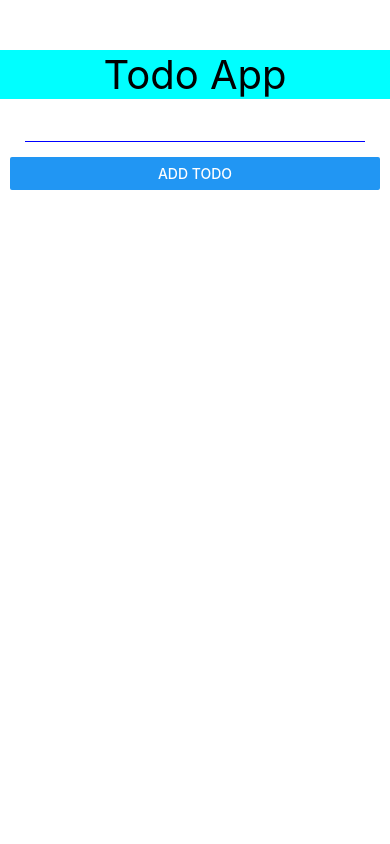
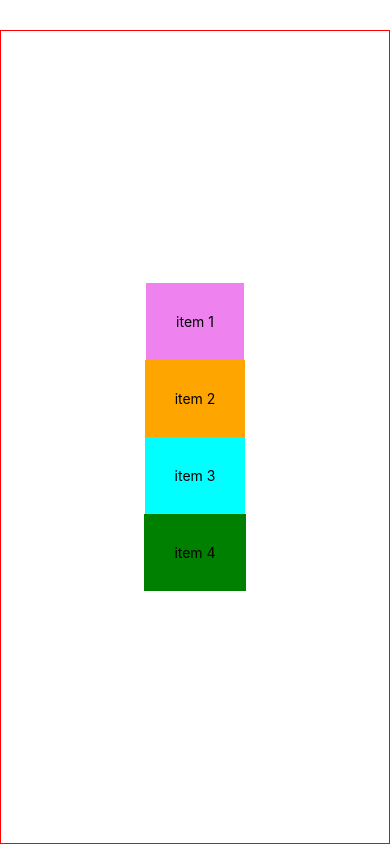
Before and after one commit to snowyy16/learn-react-native, a React Native app: screen / in a window 390 px wide. Built offline with nearby package versions, Linux system fonts and the light colour scheme.

Commit message:
flexbox basic

```diff
--- a/App.tsx
+++ b/App.tsx
@@ -1,6 +1,7 @@
 import { use, useState } from 'react';
 import { StatusBar } from 'expo-status-bar';
 import { Button, StyleSheet, Text, TextInput, View,ScrollView, FlatList, Touchable, TouchableOpacity, Pressable, Alert, TouchableWithoutFeedback, Keyboard} from 'react-native';
+import FlexBox from './components/flex_box';
 
 interface ITodo{
   id: number,
@@ -35,44 +36,45 @@ const deleteTodo = (id:number)=>{
   setListTodo(newTodo)
 }
   return (
-    <TouchableWithoutFeedback onPress={()=> Keyboard.dismiss()}>
-    <View style={styles.container}>
-      {/* header */}
-      <Text style={styles.header}>
-        Todo App
-      </Text>
-      {/* form */}
-      <View style={styles.body}>
-        <TextInput style={styles.todoInput}
-        value={todo}
-        onChangeText={(value)=>{setTodo(value)}}
-        />
-        <Button title='Add todo'
-        onPress={handleAddTodo}
-        />
+    // <TouchableWithoutFeedback onPress={()=> Keyboard.dismiss()}>
+    // <View style={styles.container}>
+    //   {/* header */}
+    //   <Text style={styles.header}>
+    //     Todo App
+    //   </Text>
+    //   {/* form */}
+    //   <View style={styles.body}>
+    //     <TextInput style={styles.todoInput}
+    //     value={todo}
+    //     onChangeText={(value)=>{setTodo(value)}}
+    //     />
+    //     <Button title='Add todo'
+    //     onPress={handleAddTodo}
+    //     />
 
-      </View>
+    //   </View>
 
-      {/* list todo */}
-      <View style={styles.body}>
-        <FlatList
-        keyExtractor={item=>item.id + ""}
-        data={listTodo}
-        renderItem={({item})=>{
-          return(
-            <Pressable
-            style={({pressed})=>({opacity: pressed ? 0.5 : 1})}
-            onPress={()=>deleteTodo(item.id)}>
-              <Text style={styles.todoItem}>{item.name}</Text>
-            </Pressable>
+    //   {/* list todo */}
+    //   <View style={styles.body}>
+    //     <FlatList
+    //     keyExtractor={item=>item.id + ""}
+    //     data={listTodo}
+    //     renderItem={({item})=>{
+    //       return(
+    //         <Pressable
+    //         style={({pressed})=>({opacity: pressed ? 0.5 : 1})}
+    //         onPress={()=>deleteTodo(item.id)}>
+    //           <Text style={styles.todoItem}>{item.name}</Text>
+    //         </Pressable>
 
-          )
-        }}
-        />
-      </View>
-    </View>
-    </TouchableWithoutFeedback>
-  );
+    //       )
+    //     }}
+    //     />
+    //   </View>
+    // </View>
+    // </TouchableWithoutFeedback>
+    <FlexBox/>
+  )
 }
 
 const styles = StyleSheet.create({
--- /dev/null
+++ b/components/flex_box.tsx
@@ -0,0 +1,69 @@
+// Trong React Native (Flexbox):
+
+// justifyContent → căn chỉnh theo trục chính (main axis).
+
+// alignItems → căn chỉnh theo trục phụ (cross axis).
+
+// Mà trục chính/phụ phụ thuộc vào flexDirection:
+
+// Mặc định flexDirection: "column" → trục chính là dọc (vertical), trục phụ là ngang (horizontal).
+
+// Nếu flexDirection: "row" → ngược lại.
+
+
+
+import { StyleSheet, Text, View } from "react-native"
+const style = StyleSheet.create({
+    container: {
+        marginTop:30,
+        borderWidth:1,
+        borderColor:"red",
+        //justify: ox (row) // oy (column)
+        justifyContent:"center",
+        alignItems:"center",
+        flex:1
+
+    },
+    item1:{
+        backgroundColor:"violet",
+        padding:30,
+
+    },
+    item2:{
+        backgroundColor:"orange",
+        padding:30,
+
+    },
+    item3:{
+        backgroundColor:"cyan",
+        padding:30,
+
+    },
+    item4:{
+        backgroundColor:"green",
+        padding:30,
+
+    },
+})
+ const FlexBox = () =>{
+    return(
+        <View style={style.container}>
+            <View style={style.item1}>
+                <Text>item 1</Text>
+            </View>
+
+            <View style={style.item2}>
+                <Text>item 2</Text>
+            </View>
+
+            <View style={style.item3}>
+                <Text>item 3</Text>
+            </View>
+
+            <View style={style.item4}>
+                <Text>item 4</Text>
+            </View>
+        </View>
+    )
+ }
+ export default FlexBox
```
